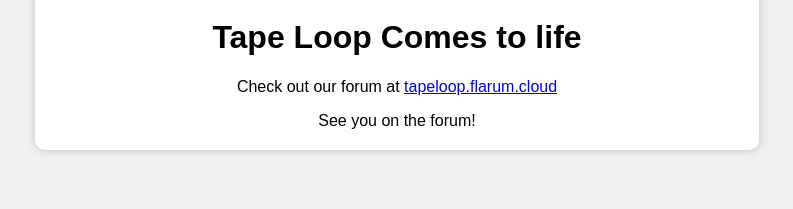
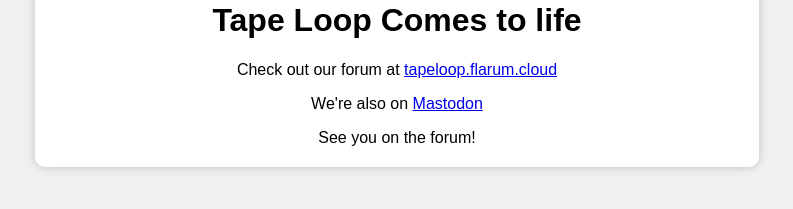
Before and after one commit to tapeloopcon/htdocs, a plain HTML site: page index.html in a window 1280 px wide. Shown: the part 493-702 px from the top of the page, without its empty margins (243-1036 px from the left). Drawn offline with Linux system fonts and the light colour scheme.

Commit message:
Mastodon addition

```diff
--- a/index.html
+++ b/index.html
@@ -298,6 +298,7 @@
         <div class="announcement">
             <h1>Tape Loop Comes to life</h1>
 	    <p>Check out our forum at <a href="https://tapeloop.flarum.cloud">tapeloop.flarum.cloud</a></p>
+	    <p>We're also on <a rel="me" href="https://social.treehouse.systems/@tapeloop">Mastodon</a></p>
 	    See you on the forum!
         </div>
     </div>
```
